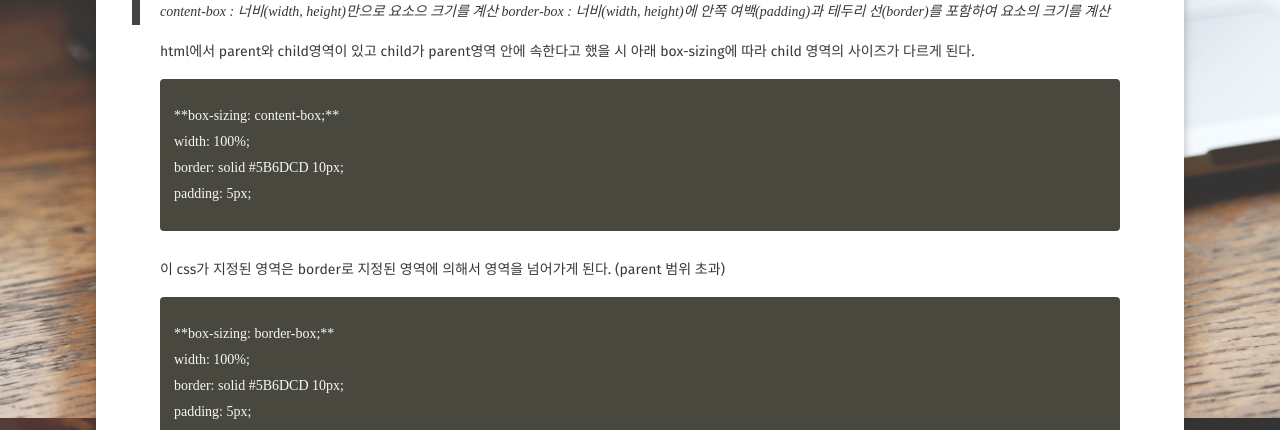
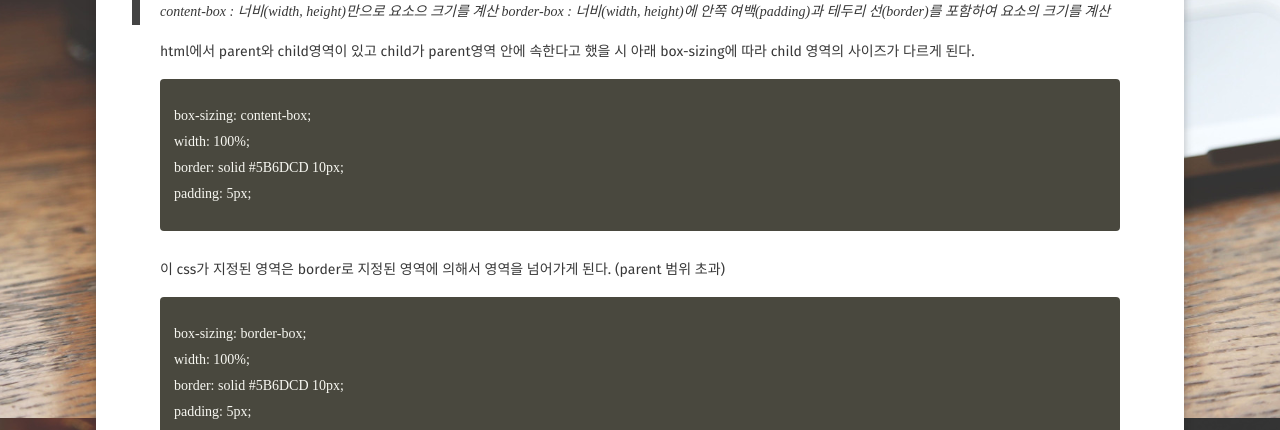
Before and after one commit to sum529-create/sum529-create.github.io, a Jekyll site: the page built from _posts/2021-05-03-box-sizing이란.md, in a window 1280 px wide. Shown: the part 482-912 px from the top of the page. Built offline with Jekyll 4.4.1, drawn with Linux system fonts in a browser that asks for light colours; some web fonts are replaced; comment, search, counter and statistics services are not loaded; part of the change alters nothing that is shown.

```diff
--- a/_posts/2021-05-03-box-sizing이란.md
+++ b/_posts/2021-05-03-box-sizing이란.md
@@ -21,7 +21,7 @@ html에서 parent와 child영역이 있고 child가 parent영역 안에 속한
 아래 box-sizing에 따라 child 영역의 사이즈가 다르게 된다.
 
 {% highlight html %}
-**box-sizing: content-box;**
+box-sizing: content-box;
 width: 100%;
 border: solid #5B6DCD 10px;
 padding: 5px;
@@ -29,7 +29,7 @@ padding: 5px;
 이 css가 지정된 영역은 border로 지정된 영역에 의해서 영역을 넘어가게 된다. (parent 범위 초과)
 
 {% highlight html %}
-**box-sizing: border-box;**
+box-sizing: border-box;
 width: 100%;
 border: solid #5B6DCD 10px;
 padding: 5px;
```
